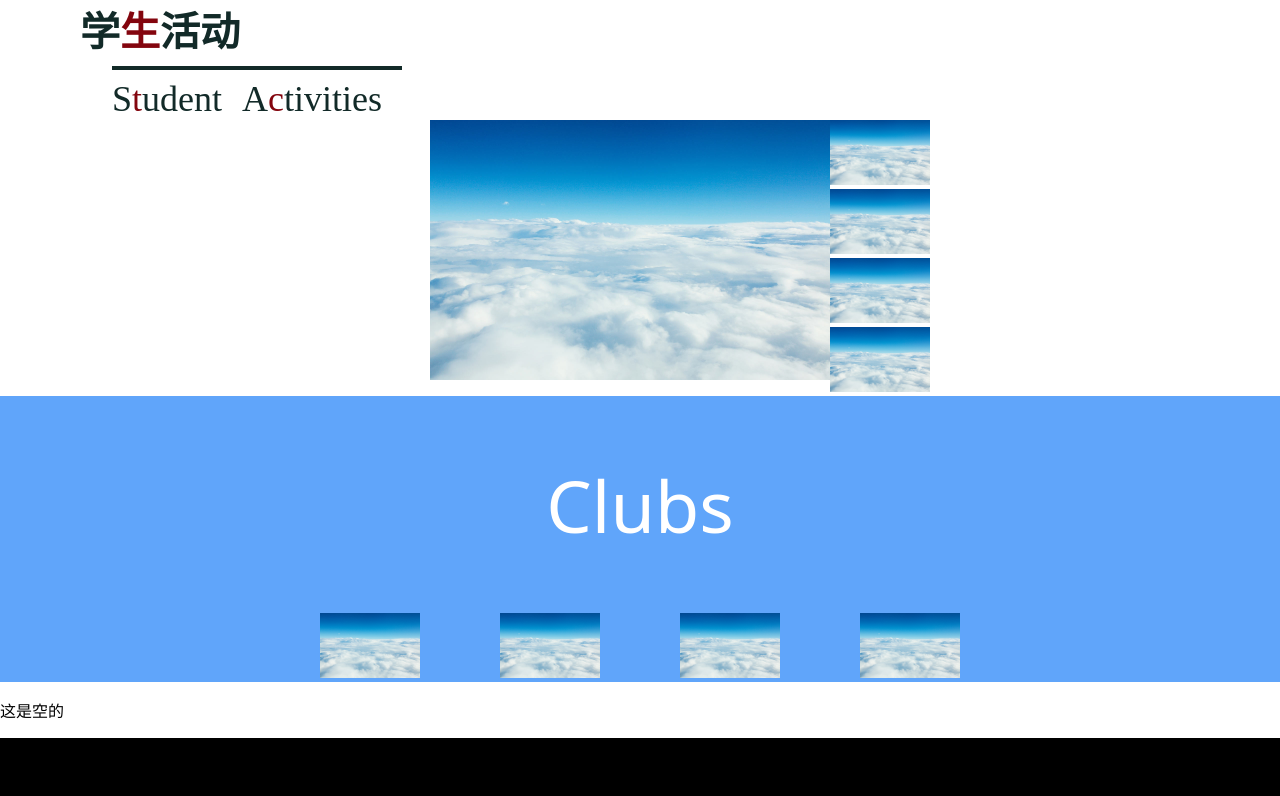
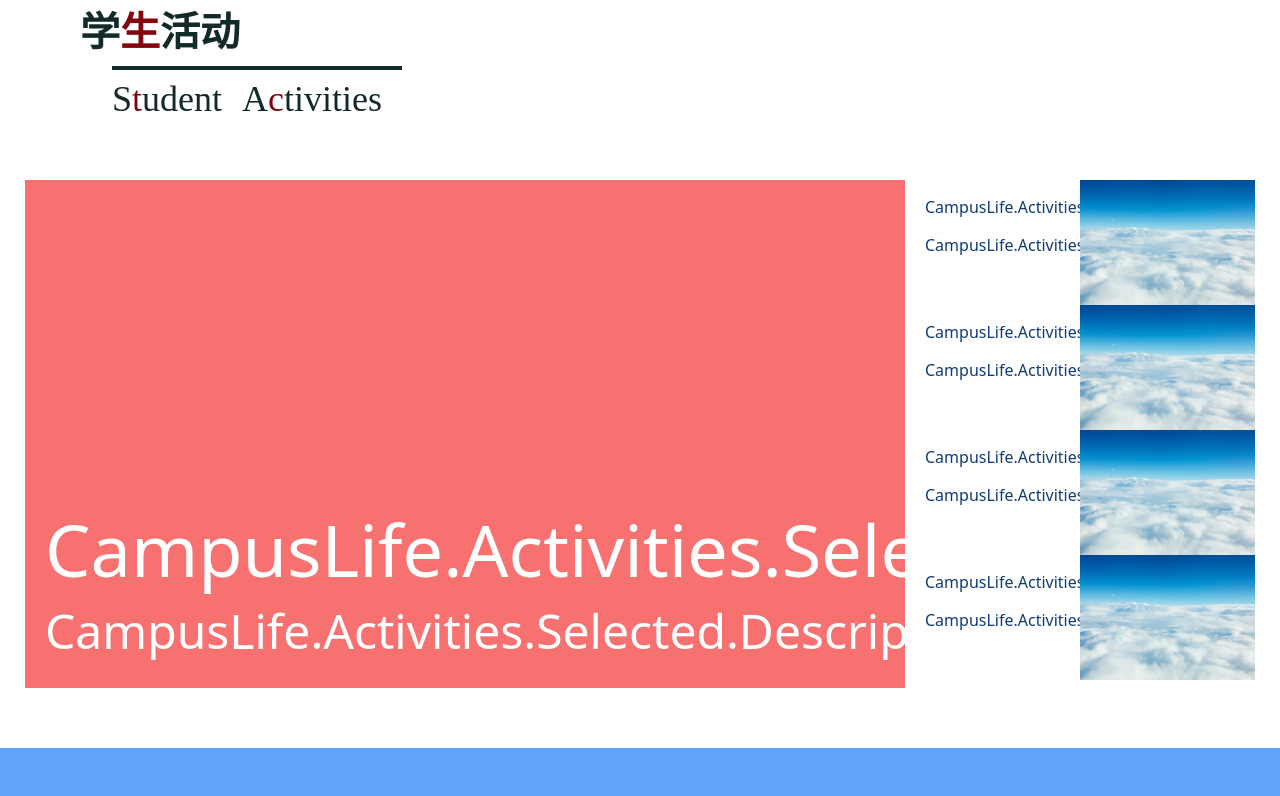
Before and after one commit to BAID-CSClub/baid-website-next, a Vue app: page /en-US/campus in a window 1280 px wide. Shown: the part 980-1776 px from the top of the page. Built offline with nearby package versions, Linux system fonts and the light colour scheme.

Commit message:
0814 Update

```diff
--- a/src/components/DesktopCampusLife/ActivitiesSection.vue
+++ b/src/components/DesktopCampusLife/ActivitiesSection.vue
@@ -1,22 +1,39 @@
 <template>
-    <section class="pt-45 pl-20">
+    <section class="pt-45 pl-20 pr-20">
         <FancyTitle :top="$t('CampusLife.Activities.Title')" btm="Student Activities" color="red"></FancyTitle>
-        <div id="selector" class="flex-row flex justify-center">
-            <div id="selected" class="p-0">
-               <img :src="homeBg1" style="max-width: 400px; max-height: 400px;"/>
+        <div id="selector" class="flex-row flex justify-center pt-15">
+            <div id="selected" style="width: 880px; height: 508px" class="bg-red">
+                <h2 class="ml-5 font-sans color-white mt-80 font-400 text-18 mb-0">{{ $t("CampusLife.Activities.Selected.Title") }}</h2>
+                <p class="ml-5 font-sans color-white font-400 text-12 mt-0">{{ $t("CampusLife.Activities.Selected.Description") }}</p>
             </div>
             <div id="options" class="flex-col flex">
-                <div id="option1" class="p-0">
-                    <img :src="homeBg1" style="max-width: 100px; max-height: 100px;"/>
+                <div id="option1" style="width: 350px; height: 125px" class="flex-row flex border-lightblue b-1 bg-white">
+                    <div id="option1Text" style="width: 175px; height: 125px">
+                        <p class="ml-5 font-sans color-[var(--standard-blue)]">{{ $t("CampusLife.Activities.Option1.Date") }}</p>
+                        <p class="ml-5 font-sans color-[var(--standard-blue)]">{{ $t("CampusLife.Activities.Option1.Title") }}</p>
+                    </div>
+                    <img :src="homeBg1" style="width: 175px; height: 125px">
                 </div>
-                <div id="option2" class="p-0">
-                    <img :src="homeBg1" style="max-width: 100px; max-height: 100px;"/>
+                <div id="option2" style="width: 350px; height: 125px" class="flex-row flex border-lightblue b-1 bg-white">
+                    <div id="option2Text" style="width: 175px; height: 125px">
+                        <p class="ml-5 font-sans color-[var(--standard-blue)]">{{ $t("CampusLife.Activities.Option2.Date") }}</p>
+                        <p class="ml-5 font-sans color-[var(--standard-blue)]">{{ $t("CampusLife.Activities.Option2.Title") }}</p>
+                    </div>
+                    <img :src="homeBg1" style="width: 175px; height: 125px">
                 </div>
-                <div id="option3" class="p-0">
-                    <img :src="homeBg1" style="max-width: 100px; max-height: 100px;"/>
+                <div id="option3" style="width: 350px; height: 125px" class="flex-row flex border-lightblue b-1 bg-white">
+                    <div id="option3Text" style="width: 175px; height: 125px">
+                        <p class="ml-5 font-sans color-[var(--standard-blue)]">{{ $t("CampusLife.Activities.Option3.Date") }}</p>
+                        <p class="ml-5 font-sans color-[var(--standard-blue)]">{{ $t("CampusLife.Activities.Option3.Title") }}</p>
+                    </div>
+                    <img :src="homeBg1" style="width: 175px; height: 125px">
                 </div>
-                <div id="option4" class="p-0">
-                    <img :src="homeBg1" style="max-width: 100px; max-height: 100px;"/>
+                <div id="option4" style="width: 350px; height: 125px" class="flex-row flex border-lightblue b-1 bg-white">
+                    <div id="option3Text" style="width: 175px; height: 125px">
+                        <p class="ml-5 font-sans color-[var(--standard-blue)]">{{ $t("CampusLife.Activities.Option4.Date") }}</p>
+                        <p class="ml-5 font-sans color-[var(--standard-blue)]">{{ $t("CampusLife.Activities.Option4.Title") }}</p>
+                    </div>
+                    <img :src="homeBg1" style="width: 175px; height: 125px">
                 </div>
 
             </div>
--- a/src/components/DesktopCampusLife/ClubsSection.vue
+++ b/src/components/DesktopCampusLife/ClubsSection.vue
@@ -1,18 +1,22 @@
 <template>
-    <section class="bg-blue" style="align-content:center">
-        <h1 class="text-18 font-300 font-sans color-white text-center">Clubs</h1>
+    <section class="bg-blue" style="align-content:center max_width:100% max_height:268px height:268px">
+        <h1 class="text-18 font-300 font-title color-white text-center pt-9">{{ $t("CampusLife.Clubs.Title") }}</h1>
         <div id="clubs" class="flex justify-center">
-            <div id="club1" class="clubimg">
-                <img :src="homeBg1" style="max-width:100px;max-height:100px"/>
+            <div id="club1" style="height:250px;width:250px;margin:20px;box-shadow: 8px 4px 4px 3px rgba(0, 0, 0, 0.5)" class="bg-yellow">
+                <p class="mt-20% ml-32% text-9 font-400 font-title color-white">{{ $t("CampusLife.Clubs.Sub1") }}</p>
+                <img :src="homeBg1" style="max-width:100px;max-height:100px;" class="ml-30%"/>
             </div>
-            <div id="club2" class="clubimg">
-                <img :src="homeBg1" style="max-width:100px;max-height:100px"/>
+            <div id="club2" style="height:250px;width:250px;margin:20px;box-shadow: 8px 4px 4px 3px rgba(0, 0, 0, 0.5)" class="bg-red" >
+                <p class="mt-20% ml-32% text-9 font-400 font-title color-white">{{ $t("CampusLife.Clubs.Sub2") }}</p>
+                <img :src="homeBg1" style="max-width:100px;max-height:100px" class="ml-30%"/>
             </div>
-            <div id="club3" class="clubimg">
-                <img :src="homeBg1" style="max-width:100px;max-height:100px"/>
+            <div id="club3" style="height:250px;width:250px;margin:20px;box-shadow: 8px 4px 4px 3px rgba(0, 0, 0, 0.5)" class="bg-green">
+                <p class="mt-20% ml-32% text-9 font-400 font-title color-white">{{ $t("CampusLife.Clubs.Sub3") }}</p>
+                <img :src="homeBg1" style="max-width:100px;max-height:100px" class="ml-30%"/>
             </div>
-            <div id="club4" class="clubimg">
-                <img :src="homeBg1" style="max-width:100px;max-height:100px"/>
+            <div id="club4" style="height:250px;width:250px;margin:20px;box-shadow: 8px 4px 4px 3px rgba(0, 0, 0, 0.5)" class="bg-lightblue">
+                <p class="mt-20% ml-32% text-9 font-400 font-title color-white">{{ $t("CampusLife.Clubs.Sub4") }}</p>
+                <img :src="homeBg1" style="max-width:100px;max-height:100px" class="ml-30%"/>
             </div>
         </div>
     </section>
--- a/src/components/DesktopCampusLife/EventsSection.vue
+++ b/src/components/DesktopCampusLife/EventsSection.vue
@@ -1,6 +1,6 @@
 <template>
     <div>
-        <p>这是空的</p>
+        <p>这是空的 寄了</p>
     </div>
 </template>
 
--- a/src/messages.json
+++ b/src/messages.json
@@ -89,6 +89,7 @@
       }
     },
     "CampusLife": {
+      "Title": "校园生活",
       "Activities": {
         "Title": "学生活动"
       }
--- a/src/views/desktop/CampusLife.vue
+++ b/src/views/desktop/CampusLife.vue
@@ -1,7 +1,7 @@
 <template>
   <div>
     <CarouselHorizontal :images="[homeBg1, homeBg2, homeBg3, campusBg1]">
-      <h1 class="text-18 font-300 font-sans color-white">校园生活</h1>
+      <h1 class="text-18 font-300 font-sans color-white"> {{ $t("CampusLife.Title") }}</h1>
     </CarouselHorizontal>
     <ActivitiesSection />
     <ClubsSection />
```
